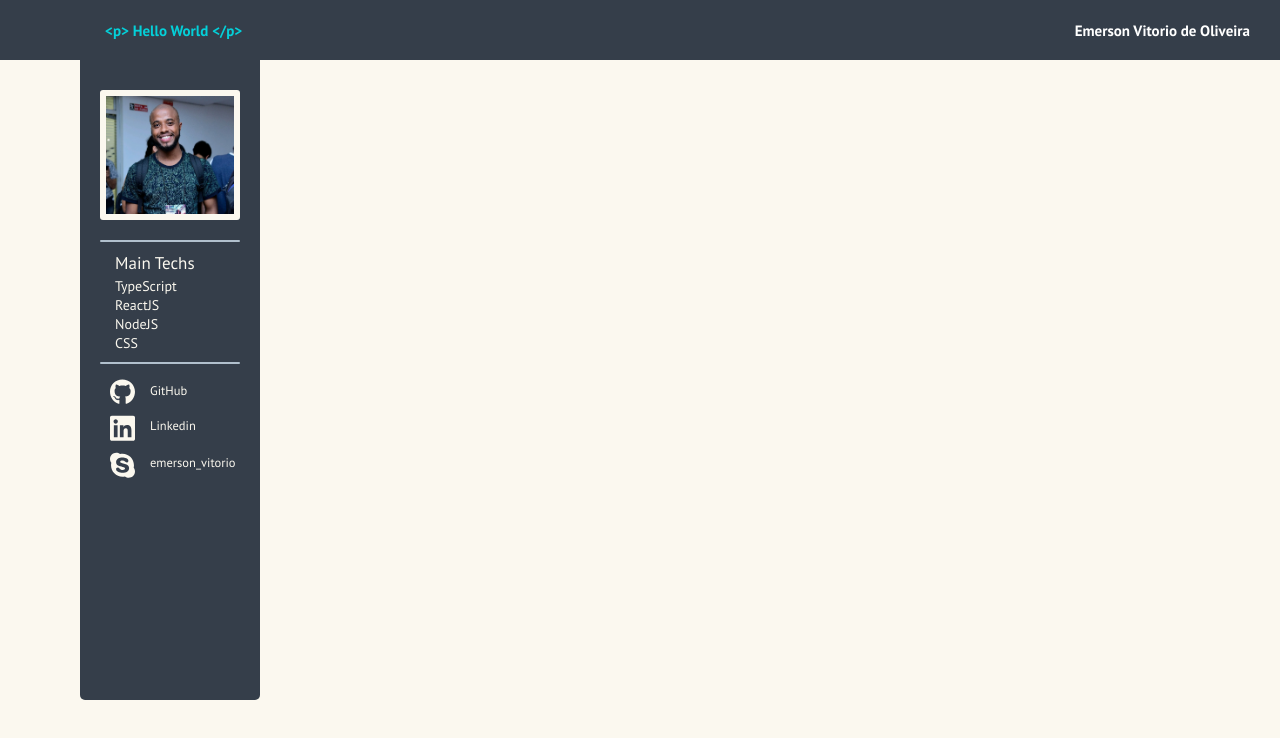
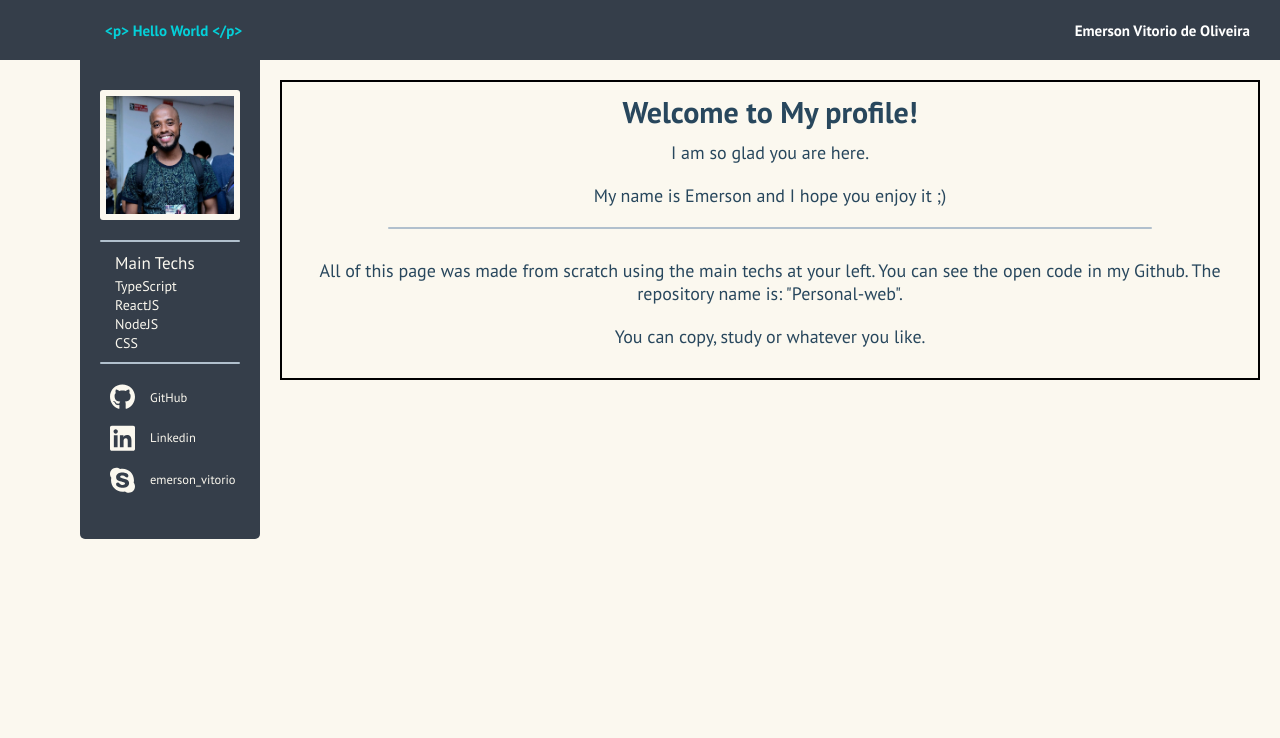
Before and after one commit to Evictory/Evictory-personal-website, a React (Create React App) app: page / in a window 1280 px wide. Shown: the top 738 px of the page. Built offline with nearby package versions, Linux system fonts and the light colour scheme.

Commit message:
Add Welcome Container and it's styleds Components

```diff
--- a/src/App.tsx
+++ b/src/App.tsx
@@ -2,12 +2,14 @@ import React from 'react';
 import Header from '../src/components/Header/index';
 import GlobalStyle from './styles/globalStyle';
 import PersonalContainer from './components/PersonalContainer'
+import WelcomeContainer from './components/WelcomeContainer';
 
 const App: React.FC = () => {
   return (
     <>
     <Header />
     <PersonalContainer />
+    <WelcomeContainer />
     <GlobalStyle />
     </>
   );
--- /dev/null
+++ b/src/components/CrudContainer/index.tsx
@@ -0,0 +1 @@
+import React from 'react';
--- a/src/components/PersonalContainer/styles.ts
+++ b/src/components/PersonalContainer/styles.ts
@@ -8,9 +8,10 @@ export const Container = styled.div`
   display: flex;
   flex-direction: column;
   margin-left: 80px;
-  height: 80vh;
+  margin-right: 20px;
   padding: 20px;
   width: 180px;
+  float: left;
 `;
 
 export const ProfilePhoto = styled.img`
--- a/src/components/SocialMedia/index.tsx
+++ b/src/components/SocialMedia/index.tsx
@@ -8,7 +8,7 @@ import { ReactComponent as LinkedinIcon } from '../../assets/linkedin-brands.svg
 const SocialMedias: React.FC = () => {
   const medias = [
     <GithubIcon title="GitHub" href="https://github.com/Evictory"/>,
-    <LinkedinIcon title="Linkedin"/>,
+    <LinkedinIcon title="Linkedin" href="https://www.linkedin.com/in/emerson-vitorio-de-oliveira-237649bb/"/>,
     <SkypeIcon title="emerson_vitorio"/>,
   ]
 
@@ -17,14 +17,14 @@ const SocialMedias: React.FC = () => {
       <List>
         {medias.map(media =>
           <>
-          <div>
+            <a href={ media.props.href }>
               <li>
               { media }
               </li>
               <small>
               { media.props.title }
               </small>
-          </div>
+            </a>
           </>
         )}
       </List>
--- a/src/components/SocialMedia/styles.ts
+++ b/src/components/SocialMedia/styles.ts
@@ -2,26 +2,27 @@ import styled from 'styled-components';
 
 export const List = styled.ul`
   color: #fbf8ef;
+  margin-bottom: 20px;
   margin-left: 10px;
   max-height: fit-content;
 
-
-  div {
+  a {
+    color: #fbf8ef;
     display: flex;
+    justify-content: left;
+    text-decoration: none;
     width: auto;
-    justify-content: left;
   }
   ul, li {
         list-style: none;
     }
   li {
-    margin-top: 5px;
+    margin-top: 10px;
+    margin-right: 15px;
     width: 25px;
-    margin-right: 15px;
   }
   small {
-    margin-top: 8px;
+    margin-top: 15px;
     width: fit-content;
   }
-
 `;
--- /dev/null
+++ b/src/components/WelcomeContainer/index.tsx
@@ -0,0 +1,30 @@
+import React from 'react';
+
+import { Container, Line, Description } from './styles'
+
+const WelcomeContainer: React.FC = () =>{
+  const description = 'All of this page was made from scratch using the main techs at your left. You can see the open code in my Github. The repository name is: "Personal-web".';
+  return (
+    <Container>
+      <h1>
+        Welcome to My profile!
+      </h1>
+      <p>
+        I am so glad you are here.
+      </p>
+      <p>
+        My name is Emerson and I hope you enjoy it ;)
+      </p>
+      <Line/>
+      <Description>
+        <p>
+          {description}
+        </p>
+        <p>
+          You can copy, study or whatever you like.
+        </p>
+      </Description>
+    </Container>
+  );
+}
+export default WelcomeContainer;
--- /dev/null
+++ b/src/components/WelcomeContainer/styles.ts
@@ -0,0 +1,32 @@
+import styled from 'styled-components';
+
+export const Container = styled.div`
+  border: 2px solid #000000;
+  align-items: center;
+  justify-content: center;
+  display: flex;
+  margin: 20px;
+  padding: 10px;
+  flex-direction: column;
+  text-align: center;
+  p {
+    margin: 10px;
+    font-size: 18px;
+  }
+`;
+
+export const Description = styled.div`
+  p {
+    margin: 20px 20px;
+    flex: 1;
+  }
+  text-align: center;
+`;
+
+export const Line = styled.line`
+  background-color: #b1c0cd;
+  border-radius: 5px;
+  height: 2px;
+  margin: 10px auto;
+  width: 80%;
+`;
--- a/src/styles/globalStyle.ts
+++ b/src/styles/globalStyle.ts
@@ -21,7 +21,7 @@ const GlobalStyle = createGlobalStyle`
 
   #root {
     margin: 0 auto;
-    max-width: auto;
+    max-width: 1960px;
   }
 `;
 
```
Also changed, not shown: 1 other file (tests, documents, lock files or other folders). Lines whose indentation alone changed are shown as unchanged.
